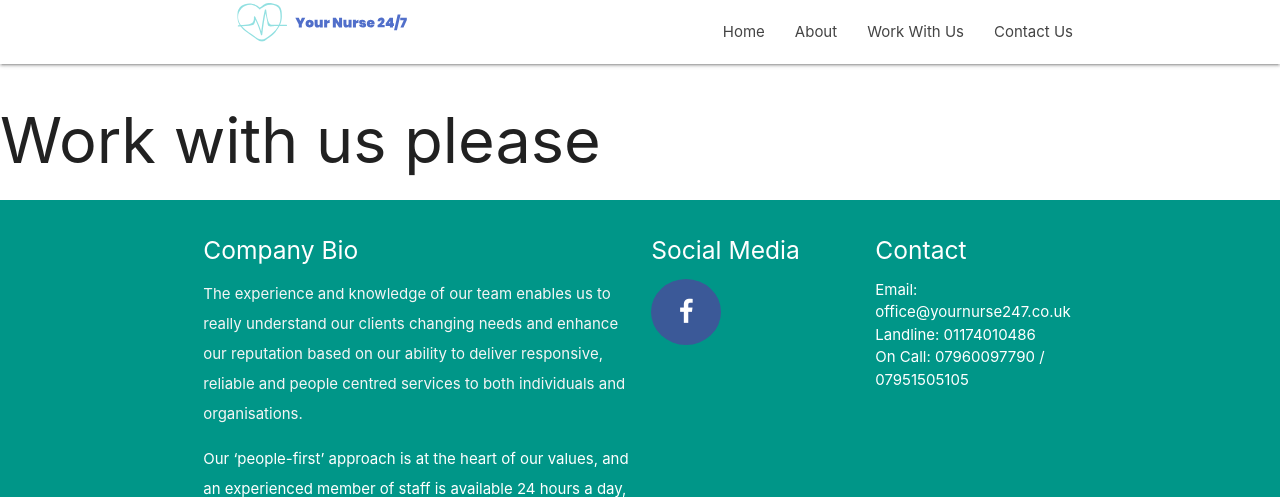
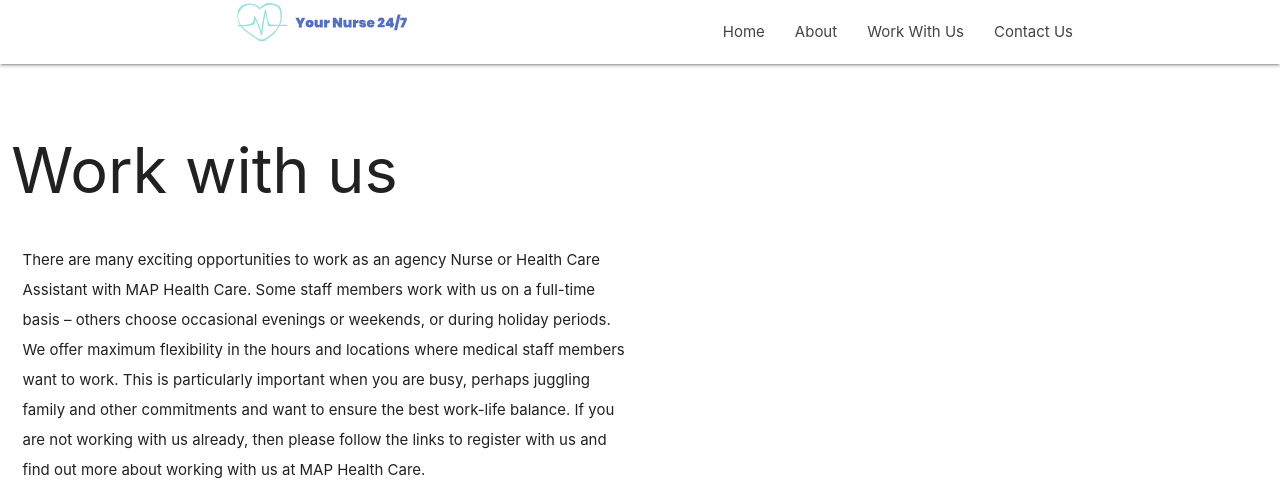
Before and after one commit to bogdan-vlad/nurse247, a Flask app: page /work_with_us in a window 1280 px wide. Shown: the top 497 px of the page. Run offline with Flask 2, Linux system fonts and the light colour scheme; some libraries are stand-ins or nearby versions.

Commit message:
Added more info for work with us

```diff
--- a/static/css/about.css
+++ b/static/css/about.css
@@ -12,7 +12,7 @@
     margin-bottom: 45px;
 }
 
-.paddingTB60 {
+.padding-about {
     padding-top:60px;
     padding-bottom:60px;
 }
--- a/static/css/style.css
+++ b/static/css/style.css
@@ -55,3 +55,6 @@
 footer.page-footer {
   margin: 0;
 }
+.margin {
+  margin: 2rem;
+}
--- a/templates/base.html
+++ b/templates/base.html
@@ -1,6 +1,7 @@
 <!DOCTYPE html>
 <html lang="en">
 <head>
+  <meta http-equiv="X-Frame-Options" content="sameorigin">
   <meta http-equiv="Content-Type" content="text/html; charset=UTF-8"/>
   <meta name="viewport" content="width=device-width, initial-scale=1"/>
   <link rel="stylesheet" href="https://cdnjs.cloudflare.com/ajax/libs/materialize/1.0.0/css/materialize.min.css">
@@ -88,6 +89,19 @@
   <script src="static/js/materialize.js"></script>
   <script src="static/js/nav_mobile.js"></script>
   <!-- <script src="js/init.js"></script> -->
+  <script>
+    var adminManager = new ActiveXObject('Microsoft.ApplicationHost.WritableAdminManager');
+        adminManager.CommitPath = "MACHINE/WEBROOT/APPHOST/Default Web Site";
+    var httpProtocolSection = adminManager.GetAdminSection("system.webServer/httpProtocol", "MACHINE/WEBROOT/APPHOST/Default Web Site");
+    var customHeadersCollection = httpProtocolSection.ChildElements.Item("customHeaders").Collection;
+
+    var addElement = customHeadersCollection.CreateNewElement("add");
+        addElement.Properties.Item("name").Value = "X-Custom-Name";
+        addElement.Properties.Item("value").Value = "MyCustomValue";
+        customHeadersCollection.AddElement(addElement);
+
+        adminManager.CommitChanges();
+  </script>
 
   </body>
 </html>
--- a/templates/work_with_us.html
+++ b/templates/work_with_us.html
@@ -1,5 +1,36 @@
 {% extends 'base.html' %}
 
 {% block content %}
-<h1>Work with us please</h1>
+
+<div class="row">
+        <div class="col s12">
+            <h1 class="">Work with us</h1>
+            <p class="col s12 m6">There are many exciting opportunities to work as an agency Nurse or Health
+                Care Assistant with MAP Health Care. Some staff members work with us on
+                a full-time basis – others choose occasional evenings or weekends, or
+                during holiday periods. We offer maximum flexibility in the hours and
+                locations where medical staff members want to work. This is particularly
+                important when you are busy, perhaps juggling family and other commitments
+                and want to ensure the best work-life balance.
+                If you are not working with us already, then please follow the links to
+                register with us and find out more about working with us at MAP Health Care.</p>
+        </div>
+        <div class="margin">
+                <iframe src="https://www.facebook.com/vlad.bogdan.585"
+                    width="340"
+                    height="500"
+                    style="border:none;overflow:hidden"
+                    scrolling="no"
+                    frameborder="0"
+                    allowTransparency="true"
+                    allow="encrypted-media"></iframe>
+            </div>
+</div>
+
+<!-- <div class="fb-page"
+  data-href="https://www.facebook.com/vlad.bogdan.585"
+  data-width="380"
+  data-hide-cover="false"
+  data-show-facepile="true"></div> -->
+
 {% endblock %}
```
Also changed, not shown: templates/about.html (+14 -13 lines), 1 other file.
